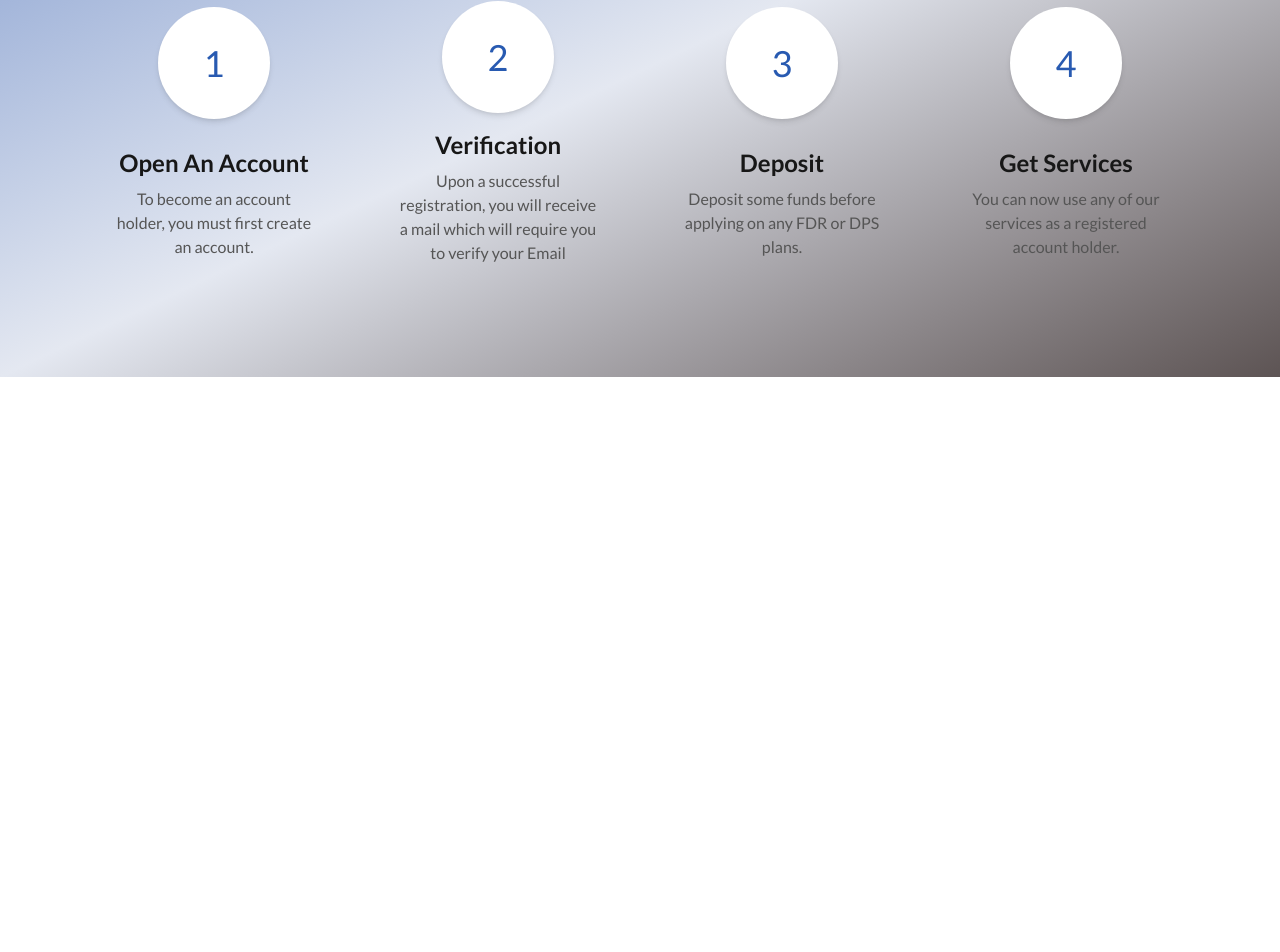
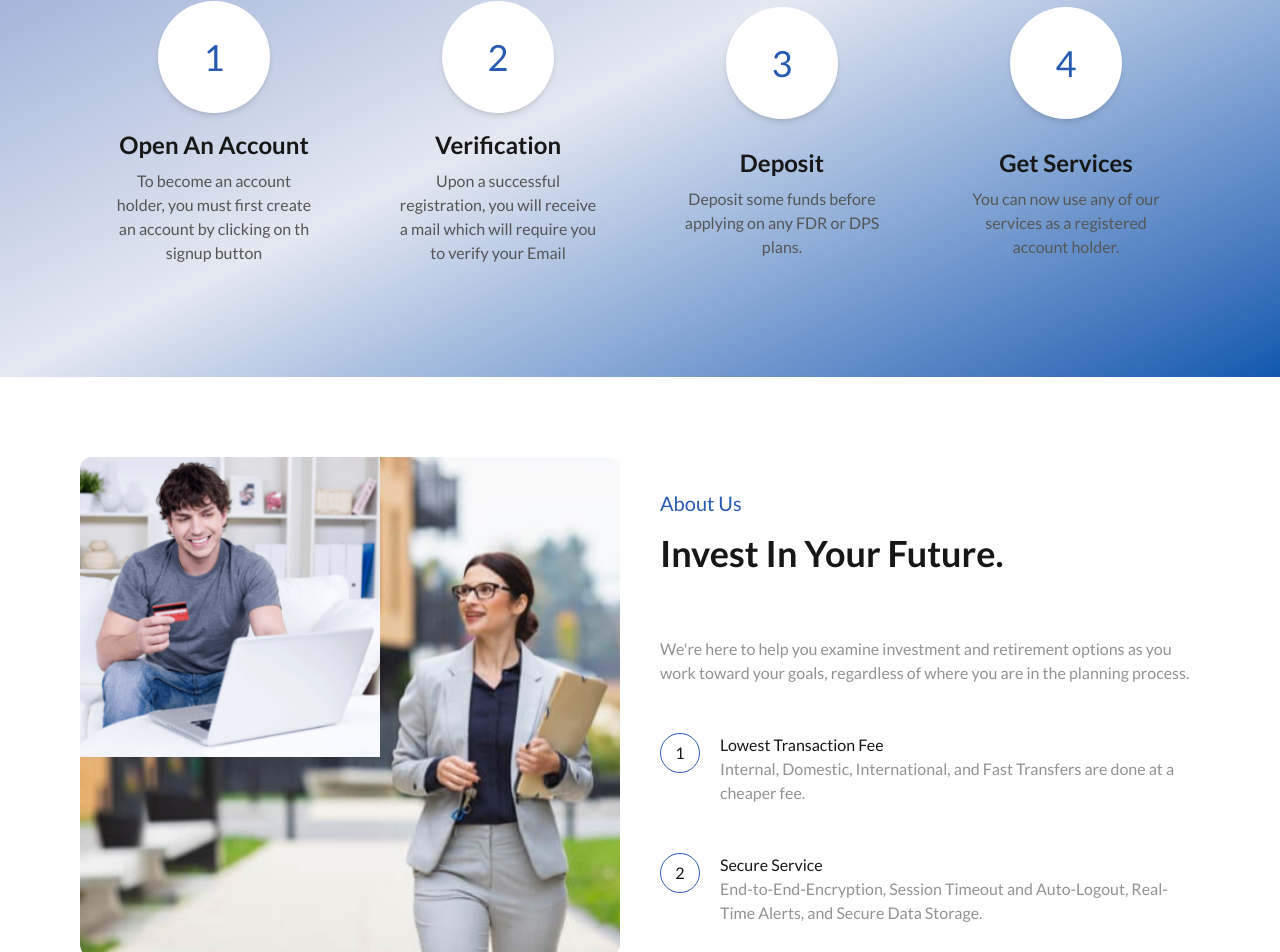
Before and after one commit to BrightTrump/easypay, a Next.js app: page / in a window 1280 px wide. Shown: the part 2951-3903 px from the top of the page. Before the commit the page ends 3328 px from the top, so only its background shows below. Built offline with nearby package versions, Linux system fonts and the light colour scheme.

Commit message:
add and remove files

```diff
--- a/src/app/(web-site)/page.tsx
+++ b/src/app/(web-site)/page.tsx
@@ -3,6 +3,7 @@ import FeatureSection from "@/components/web-site/home-page/feature-section/feat
 import Services from "@/components/web-site/home-page/services/services";
 import WhyChooseUs from "@/components/web-site/home-page/why-choose-us";
 import HowItWorks from "@/components/web-site/home-page/how-it-works/how-it-works";
+import AboutUs from "@/components/web-site/home-page/about-us/about-us";
 
 export default function Page() {
   return (
@@ -12,6 +13,7 @@ export default function Page() {
       <Services />
       <WhyChooseUs />
       <HowItWorks />
+      <AboutUs />
     </main>
   );
 }
--- /dev/null
+++ b/src/components/web-site/home-page/about-us/about-us.tsx
@@ -0,0 +1,73 @@
+"use client";
+
+import Image from "next/image";
+import React from "react";
+
+export default function AboutUs() {
+  return (
+    <section className="relative w-full py-10 sm:py-20 layout-spacing">
+      {/* Content & Images Grid */}
+      <div className="inset-0 grid gap-10 md:grid-cols-2 items-center px-6 lg:px-20 z-10">
+        {/* Image Section */}
+        <div className="relative h-[500px] rounded-xl overflow-hidden">
+          {/* Main Image */}
+          <Image
+            src="/about-3.png"
+            alt="About Us"
+            fill
+            className="object-cover w-full h-full rounded-xl"
+          />
+
+          {/* Overlapping Image */}
+          <Image
+            src="/about-4.png"
+            alt="About Icon"
+            width={300}
+            height={400}
+            className="absolute  bottom-[-15] left-0 "
+          />
+        </div>
+
+        {/* Text Content */}
+        <div className="grid gap-16">
+          <div className="grid gap-4">
+            <p className="text-[#285ab1] text-xl">About Us</p>
+            <h3 className="font-bold text-2xl lg:text-4xl">
+              Invest In Your Future.
+            </h3>
+          </div>
+
+          <div className="grid gap-12 [&_span]:rounded-full [&_span]:w-10 [&_span]:h-10 [&_span]:flex [&_span]:items-center [&_span]:justify-center [&_span]:p-4 [&_span]:border [&_span]:border-[#285ab1] [&_p]:text-[#939191]">
+            <div>
+              <p>
+                We're here to help you examine investment and retirement options
+                as you work toward your goals, regardless of where you are in
+                the planning process.
+              </p>
+            </div>
+            <div className="flex gap-5">
+              <span>1</span>
+              <div>
+                <h3>Lowest Transaction Fee</h3>
+                <p>
+                  Internal, Domestic, International, and Fast Transfers are done
+                  at a cheaper fee.
+                </p>
+              </div>
+            </div>
+            <div className="flex gap-5">
+              <span>2</span>
+              <div>
+                <h3>Secure Service</h3>
+                <p>
+                  End-to-End-Encryption, Session Timeout and Auto-Logout,
+                  Real-Time Alerts, and Secure Data Storage.
+                </p>
+              </div>
+            </div>
+          </div>
+        </div>
+      </div>
+    </section>
+  );
+}
--- a/src/components/web-site/home-page/how-it-works/how-it-works.tsx
+++ b/src/components/web-site/home-page/how-it-works/how-it-works.tsx
@@ -7,7 +7,7 @@ const HowItWorksItems = [
   {
     title: "Open An Account",
     description:
-      "To become an account holder, you must first create an account.",
+      "To become an account holder, you must first create an account by clicking on th signup button",
     steps: "1",
   },
   {
@@ -36,7 +36,7 @@ export default function HowItWorks() {
       whileInView={{ opacity: 1, x: 0 }}
       transition={{ duration: 2, ease: "easeOut" }}
       viewport={{ once: true, amount: 0.2 }}
-      className="relative w-full py-20 layout-spacing bg-gradient-to-br from-[#7d97cb] via-[#e4e8f1] to-[#5d5454]"
+      className="relative w-full py-20 layout-spacing bg-gradient-to-br from-[#7d97cb] via-[#e4e8f1] to-[#0e59ae]"
     >
       <div className="grid gap-10 place-items-center px-6 lg:px-20">
         {/* Header */}
@@ -58,7 +58,7 @@ export default function HowItWorks() {
               viewport={{ once: true }}
               className="grid place-items-center gap-4 p-8"
             >
-              <div className="text-[#285ab1] text-4xl rounded-full w-28 h-28 flex items-center justify-center p-4 bg-white shadow-md">
+              <div className="text-[#285ab1] text-4xl rounded-full w-28 h-28 flex items-center justify-center p-4 bg-white shadow-md hover:bg-[#285ab1] hover:text-white">
                 {card.steps}
               </div>
               <div className="grid gap-2 text-center">
--- a/src/components/web-site/home-page/why-choose-us/index.tsx
+++ b/src/components/web-site/home-page/why-choose-us/index.tsx
@@ -1,67 +1,3 @@
-// "use client";
-
-// import Image from "next/image";
-// import React from "react";
-// export default function WhyChooseUs() {
-//   return (
-//     <section className="relative w-full py-10 sm:py-20 layout-spacing">
-//       {/* Image as background */}
-//       <div className="inset-0 grid gap-5 md:grid-cols-2 items-center px-6 lg:px-20 z-10 ">
-//         <div className="grid gap-16">
-//           <div className="grid gap-4">
-//             <p className="text-[#555555] text-xl">Why Choose Us</p>
-//             <h3 className="font-bold text-2xl lg:text-4xl">
-//               We Are Giving You the Best Service.
-//             </h3>
-//           </div>
-
-//           <div className="grid gap-20 [&_span]:rounded-full [&_span]:w-10 [&_span]:h-10 [&_span]:flex [&_span]:items-center [&_span]:justify-center [&_span]:p-4 [&_span]:border [&_span]:border-[#285ab1] [&_h3]:text-[#285ab1] [&_p]:text-[#939191]">
-//             <div className="flex gap-5">
-//               <span className="">1</span>
-//               <div>
-//                 <h3>Lowest Transaction Fee</h3>
-//                 <p>
-//                   Internal, Domestic, International, and Fast Transfers are done
-//                   at a cheaper fee.
-//                 </p>
-//               </div>
-//             </div>
-//             <div className="flex gap-5">
-//               <span>2</span>
-//               <div>
-//                 <h3>Secure Service</h3>
-//                 <p>
-//                   End-to-End-Encryption, Session Timeout and Auto-Logout,
-//                   Real-Time Alerts, and Secure Data Storage.
-//                 </p>
-//               </div>
-//             </div>
-//           </div>
-//         </div>
-
-//         {/* Images */}
-//         <div className="relative z-20 w-full h-[500px] rounded-xl overflow-hidden">
-//           <Image
-//             src="/about-3.png"
-//             alt="About Us"
-//             width={700}
-//             height={700}
-//             className="object-cover"
-//           />
-
-//           <Image
-//             src="/about-4.png"
-//             alt="About Us"
-//             width={150}
-//             height={150}
-//             className=""
-//           />
-//         </div>
-//       </div>
-//     </section>
-//   );
-// }
-
 "use client";
 
 import Image from "next/image";
@@ -73,15 +9,15 @@ export default function WhyChooseUs() {
       {/* Content & Images Grid */}
       <div className="inset-0 grid gap-5 md:grid-cols-2 items-center px-6 lg:px-20 z-10">
         {/* Text Content */}
-        <div className="max-w-lg grid gap-16">
-          <div className="grid gap-4">
+        <div className="max-w-60 sm:max-w-xl grid gap-16">
+          <div className="grid gap-4 text-center sm:text-left">
             <p className="text-[#555555] text-xl">Why Choose Us</p>
             <h3 className="font-bold text-2xl lg:text-4xl">
               We Are Giving You the Best Service.
             </h3>
           </div>
 
-          <div className="grid gap-12 [&_span]:rounded-full [&_span]:w-10 [&_span]:h-10 [&_span]:flex [&_span]:items-center [&_span]:justify-center [&_span]:p-4 [&_span]:border [&_span]:border-[#285ab1] [&_p]:text-[#939191]">
+          <div className="grid gap-12 [&>div]:w- [&_span]:rounded-full [&_span]:w-10 [&_span]:h-10 [&_span]:flex [&_span]:items-center [&_span]:justify-center [&_span]:p-4 [&_span]:border [&_span]:border-[#285ab1] [&_p]:text-[#939191]">
             <div className="flex gap-5">
               <span>1</span>
               <div>
@@ -111,8 +47,7 @@ export default function WhyChooseUs() {
           <Image
             src="/about-3.png"
             alt="About Us"
-            width={500}
-            height={500}
+            fill
             className="object-cover w-full h-full rounded-xl"
           />
 
```
